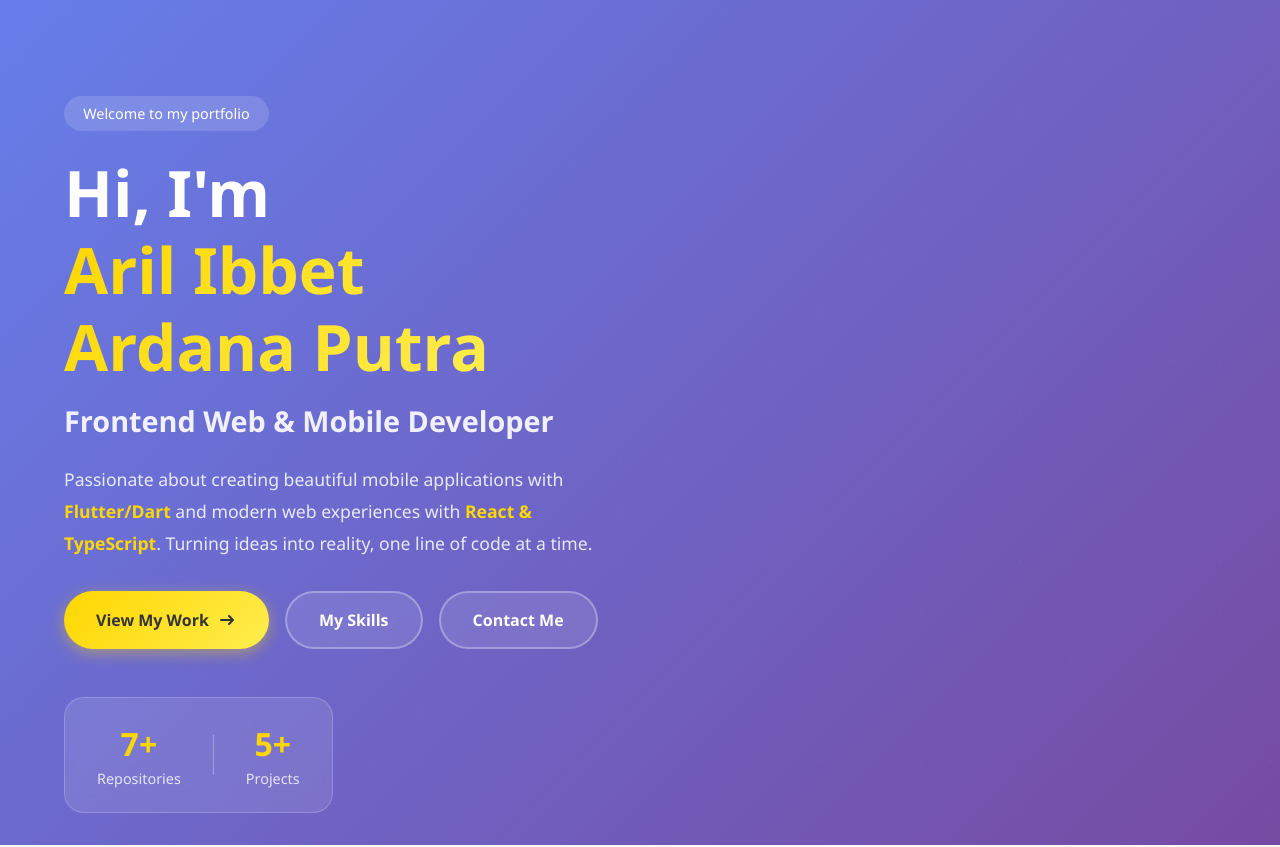
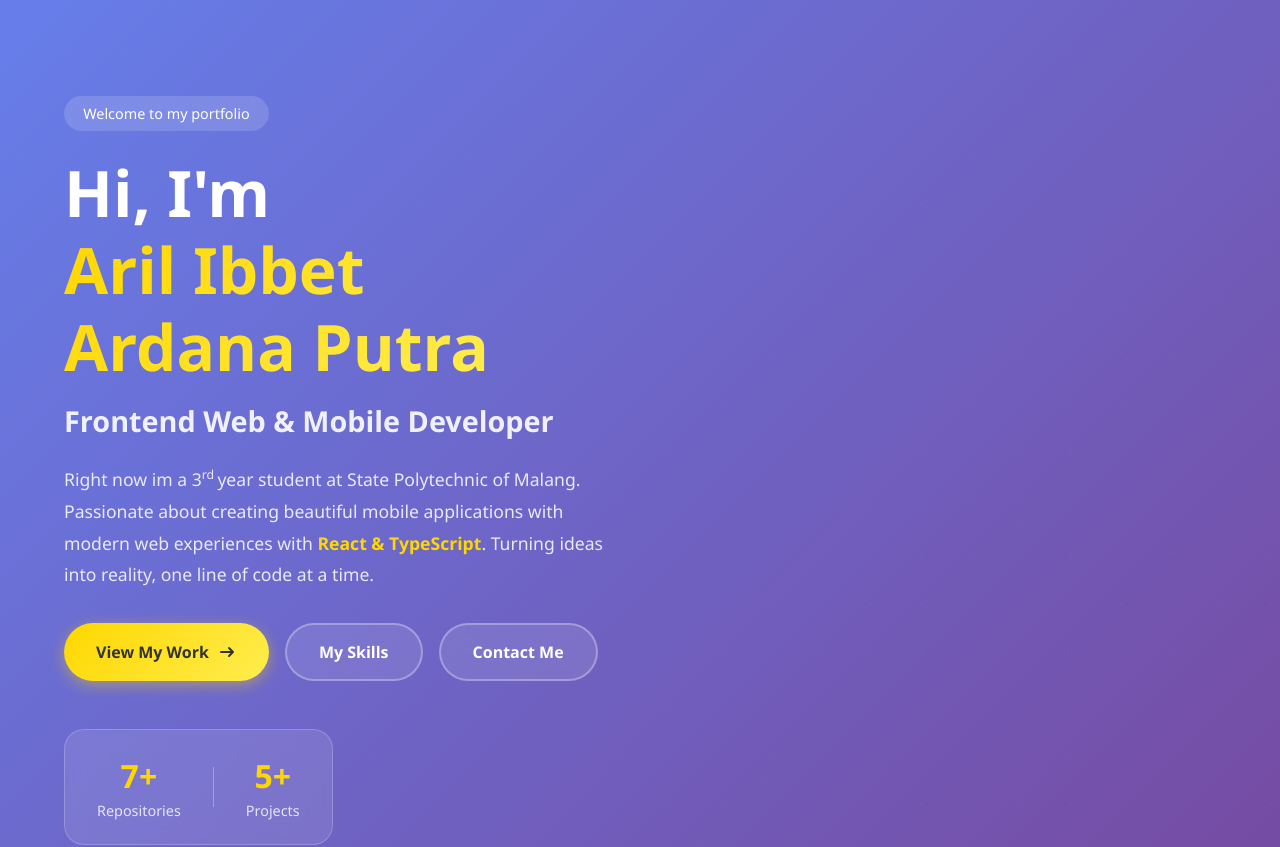
Before and after one commit to AstorBoy11/Portofolio, a React (Create React App) app: page / in a window 1280 px wide. Shown: the top 847 px of the page. Built offline with nearby package versions, Linux system fonts and the light colour scheme.

Commit message:
Update Hero component description and adjust skill levels in Skills component

```diff
--- a/src/components/Hero.tsx
+++ b/src/components/Hero.tsx
@@ -24,8 +24,9 @@ const Hero: React.FC = () => {
           </h2>
 
           <p className="hero-description">
-            Passionate about creating beautiful mobile applications with
-            <strong> Flutter/Dart</strong> and modern web experiences with
+            Right now im a 3<sup style={{ fontSize: "0.7em" }}>rd </sup>
+            year student at State Polytechnic of Malang. Passionate about
+            creating beautiful mobile applications with modern web experiences with
             <strong> React & TypeScript</strong>. Turning ideas into reality,
             one line of code at a time.
           </p>
--- a/src/components/Skills.tsx
+++ b/src/components/Skills.tsx
@@ -18,8 +18,8 @@ const Skills: React.FC = () => {
     { name: 'Next.js', level: 40, category: 'Frontend' },
     { name: 'TypeScript', level: 60, category: 'Frontend' },
     { name: 'HTML/CSS', level: 95, category: 'Frontend' },
-    { name: 'Git/GitHub', level: 90, category: 'Tools' },
-    { name: 'VS Code', level: 100, category: 'Tools' },
+    { name: 'Git/GitHub', level: 70, category: 'Tools' },
+    { name: 'VS Code', level: 80, category: 'Tools' },
   ];
 
   const categories = ['Mobile', 'Frontend', 'Tools'];
```
